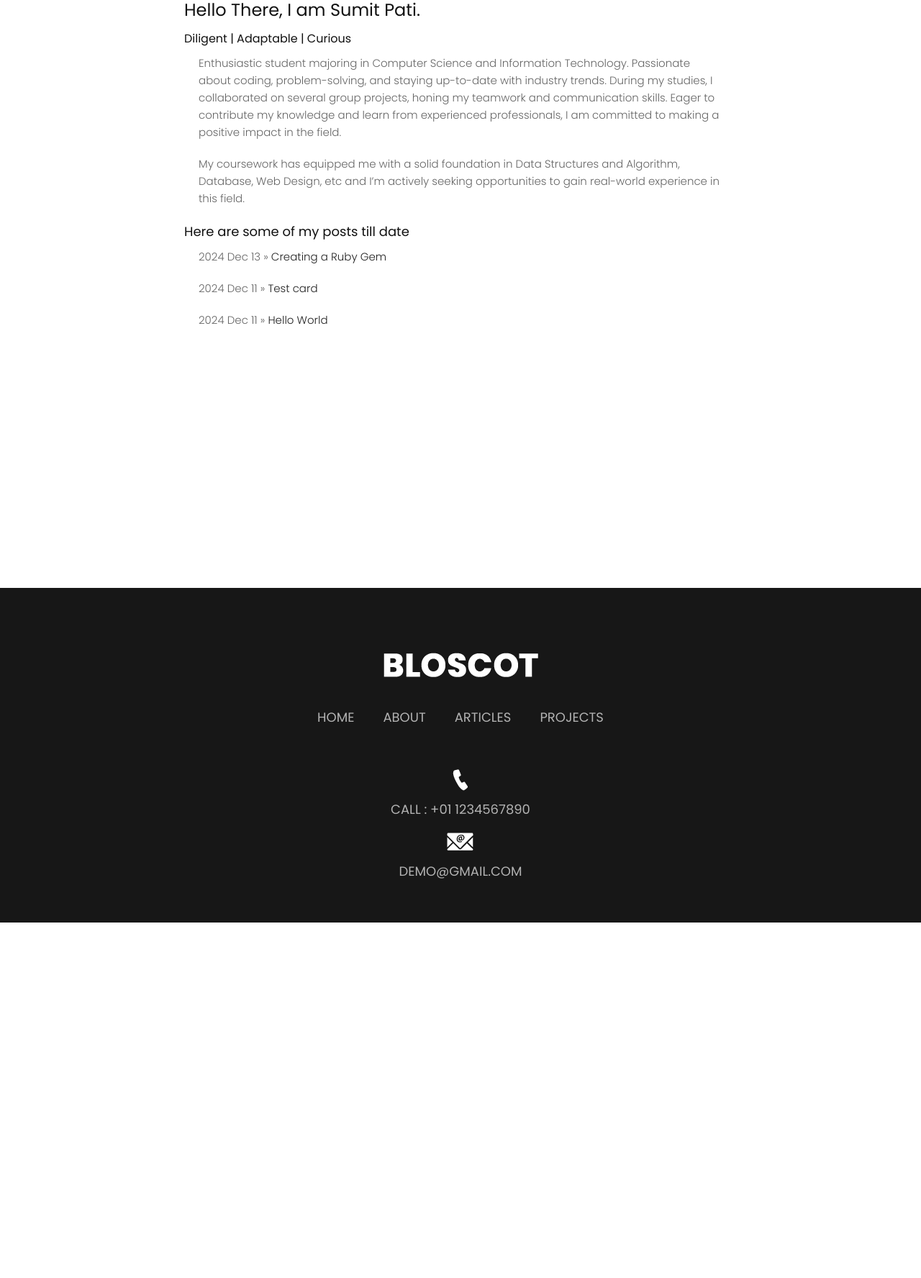
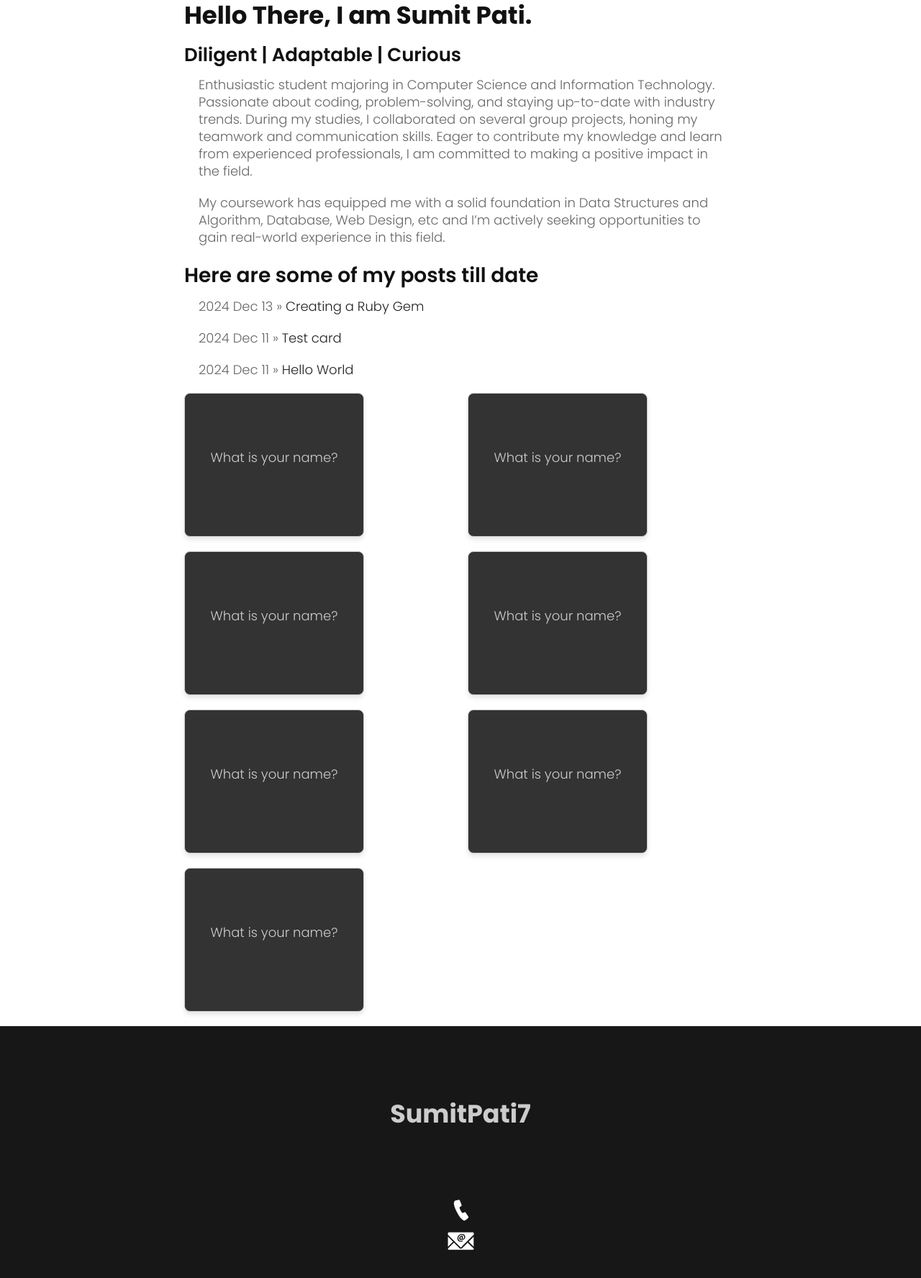
Before and after one commit to sumitpati7/blog, a Jekyll site: the page built from index.md, in a window 1280 px wide, cut to the strip 83-1878 px from the top of the page. Shown: the top 1776 px of the strip at 72% size. Built offline with Jekyll 4.4.1, drawn with Linux system fonts in a browser that asks for light colours; nearby versions of some CDN libraries; some web fonts are replaced; comment, search, counter and statistics services are not loaded; before the commit the page ends 1365 px from its top, so only the background shows below that.

Commit message:
responsive css

```diff
--- a/_includes/footer.html
+++ b/_includes/footer.html
@@ -1,25 +1,25 @@
 <div class="footer_section layout_padding">
   <div class="container">
-    <div class="footer_logo">
-      <a href="index.html"><img src="{{site.baseurl}}/assets/images/footer-logo.png" /></a>
+    <div class="footer_logo site-title">
+      <a class="site-title footer_logo" href="index.html">SumitPati7</a>
     </div>
     <div class="footer_menu">
       <ul>
         {% for item in site.data.navigation %}
-        <li><a href="{{site.baseurl}}/{{ item.url }}">{{ item.title }}</a></li>
+        <li><a href="{{site.baseurl}}{{ item.url }}">{{ item.title }}</a></li>
         {% endfor %}
       </ul>
     </div>
     <div class="contact_menu">
       <ul>
         <li>
-          <a href="#"><img src="{{site.baseurl}}/assets/images/call-icon.png" /></a>
+          <a href="tel:+9779843803325" title><img src="{{site.baseurl}}/assets/images/call-icon.png" /></a>
         </li>
-        <li><a href="#">Call : +01 1234567890</a></li>
+        <!-- <li><a href="tel:+9779843803325">Call : +977 9843803325</a></li> -->
         <li>
-          <a href="blog.html"><img src="{{site.baseurl}}/assets/images/mail-icon.png" /></a>
+          <a href="mailto:sumitpati7@gmail.com"><img src="{{site.baseurl}}/assets/images/mail-icon.png" /></a>
         </li>
-        <li><a href="features.html">demo@gmail.com</a></li>
+        <!-- <li><a href="mailto:sumitpati7@gmail.com">sumitpati7@gmail.com</a></li> -->
       </ul>
     </div>
   </div>
--- a/assets/css/flashcard.css
+++ b/assets/css/flashcard.css
@@ -1,14 +1,15 @@
 .flashcards{
-    display: flex;
-    flex-wrap: wrap;
+    display: grid;
     gap: 20px;
     justify-content: center;
+    align-items: center;
     margin: 20px 0;
+    grid-template-columns: repeat(4, 3fr);
 }
 
 .flashcard{
-    width: 200px;
-    height: 150px;
+    width: 250px;
+    height: 200px;
     perspective: 300px;
 }
 
@@ -27,7 +28,7 @@
     font-size: 1em;
     color: #ccc;
     background: #333;
-    transition: transform 0.6s;
+    transition: transform 0.8s;
 }
 
 .flashcard .question {
@@ -55,3 +56,26 @@
   .flashcard.flipped .answer {
     transform: rotateY(0deg);
   }
+
+@media screen and (max-width: 1600px) {
+    .flashcards{
+        grid-template-columns: repeat(3, 3fr);
+    }
+}
+
+@media screen and (max-width: 1330px) {
+    .flashcards{
+        grid-template-columns: repeat(2, 3fr);
+    }
+}
+
+@media screen and (max-width: 870px) {
+    .flashcards{
+        grid-template-columns: repeat(1, 3fr);
+        place-items: center;
+    }
+
+    .flashcard div{
+        font-weight: 700;
+    }
+}
--- a/assets/css/responsive.css
+++ b/assets/css/responsive.css
@@ -163,7 +163,7 @@
 
 @media (min-width: 768px) and (max-width: 991px) {
     .header_main {
-        background: #fff;
+        background: #f5f1e8;
     }
     .navbar-light .navbar-toggler {
         color: #000;
@@ -288,7 +288,7 @@
 
 @media (min-width: 576px) and (max-width: 767px) {
     .header_main {
-        background: #fff;
+        background: #f5f1e8;
     }
     .navbar-light .navbar-toggler {
         color: #000;
@@ -411,7 +411,7 @@
 
 @media (max-width: 575px) {
     .header_main {
-        background: #fff;
+        background: #f5f1e8;
     }
     .navbar-light .navbar-toggler {
         color: #000;
@@ -520,4 +520,25 @@
     .contact_section {
         padding-top: 60px;
     }
+    h1, .site-title{
+        font-size: 24px;
+    }
+    h2{
+        font-size: 22px;
+    }
+    h3{
+        font-size: 18px;
+    }
+    h4{
+        font-size: 16px;
+    }
+    h5{
+        font-size: 14px;
+    }
+    h6{
+        font-size: 12px;
+    }
+    p{
+        font-size: 12px;
+    }
 }
--- a/assets/css/style.css
+++ b/assets/css/style.css
@@ -79,27 +79,33 @@ h6 {
 }
 
 h1 {
+    font-size: 34px;
+    font-weight: 700;
+}
+
+h2 {
+    font-size: 32px;
+    font-weight: 600;
+}
+
+h3 {
+    font-size: 28px;
+    font-weight: 600;
+}
+
+h4 {
+    font-weight: 600;
+    font-size: 26px
+}
+
+h5 {
+    font-weight: 600;
     font-size: 24px
 }
 
-h2 {
-    font-size: 22px
-}
-
-h3 {
-    font-size: 18px
-}
-
-h4 {
-    font-size: 16px
-}
-
-h5 {
-    font-size: 14px
-}
-
 h6 {
-    font-size: 13px
+    font-weight: 600;
+    font-size: 23px
 }
 
 *,
@@ -137,7 +143,7 @@ p {
     margin: 20px;
     margin-top: 0px;
     font-weight: 300;
-    font-size: 15px;
+    font-size: 18px;
     line-height: 24px;
 }
 
@@ -978,6 +984,7 @@ textarea#comment::placeholder {
 }
 
 .footer_logo {
+    color: #ccc;
     width: 100%;
     float: left;
     text-align: center;
@@ -993,7 +1000,7 @@ textarea#comment::placeholder {
 .footer_menu ul {
     margin: 0px;
     padding: 0px;
-    display: inline-block;
+    display: none;
     text-align: center;
 }
 
@@ -1084,3 +1091,12 @@ textarea#comment::placeholder {
     margin-right: auto;
     min-height: 100vh;
 }
+
+@media (max-width: 600px) {
+    .footer_menu ul {
+        margin: 0px;
+        padding: 0px;
+        display: block;
+        text-align: center;
+    }
+}
--- a/index.md
+++ b/index.md
@@ -1,5 +1,20 @@
 ---
-layout: about
+layout: default
+flashcards:
+  - question: "What is your name?"
+    answer: "Sumit Pati"
+  - question: "What is your name?"
+    answer: "Sumit Pati"
+  - question: "What is your name?"
+    answer: "Sumit Pati"
+  - question: "What is your name?"
+    answer: "Sumit Pati"
+  - question: "What is your name?"
+    answer: "Sumit Pati"
+  - question: "What is your name?"
+    answer: "Sumit Pati"
+  - question: "What is your name?"
+    answer: "Sumit Pati"
 ---
 
 # Hello There, I am Sumit Pati.
@@ -14,3 +29,5 @@ My coursework has equipped me with a solid foundation in Data Structures and Alg
 {% for post in site.posts limit: 5 %}
   * {{ post.date | date: '%Y %b %d'}} >> [{{ post.title }}]({{site.baseurl}}{{ post.url }})
 {% endfor %}
+
+{% include flashcard.html %}
```
